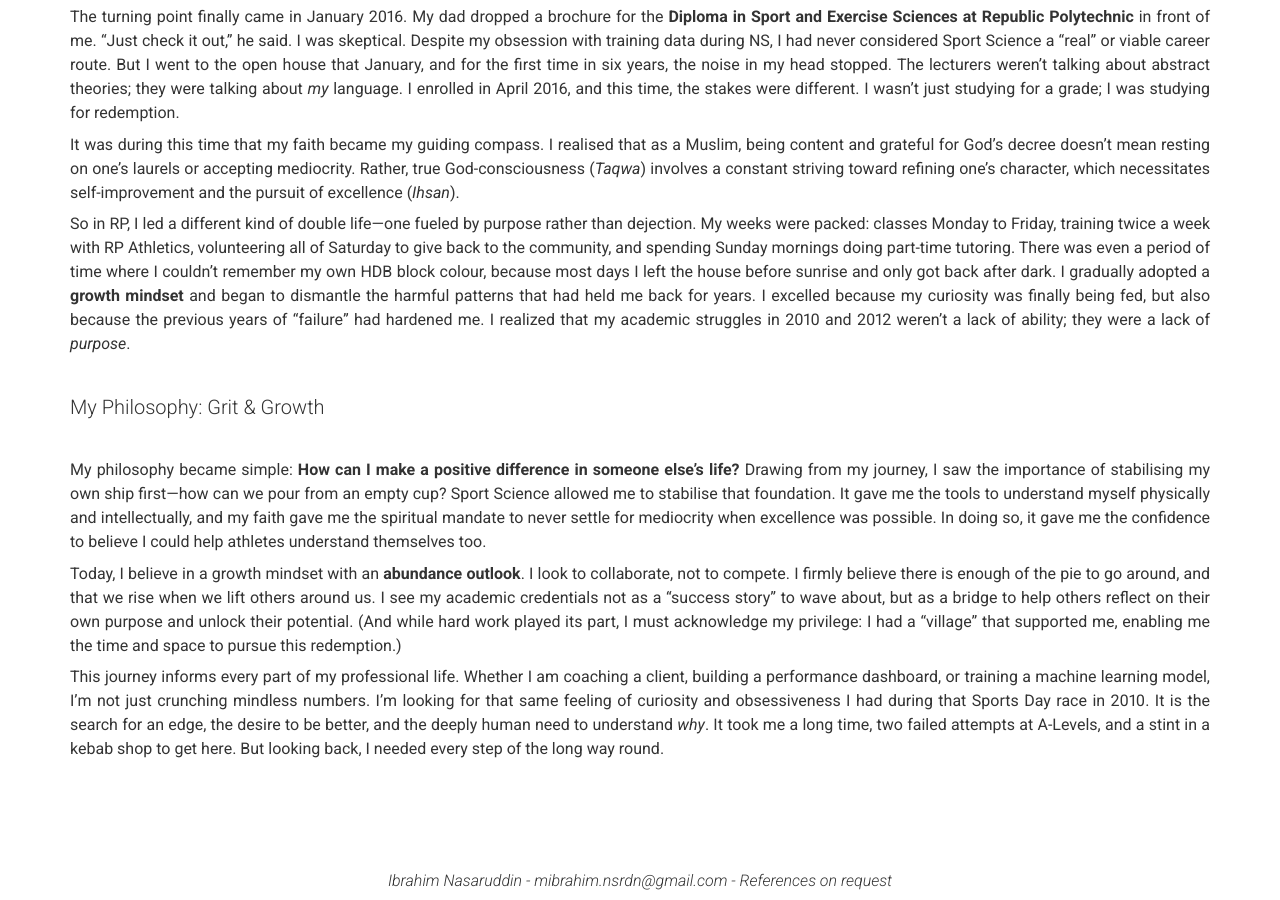
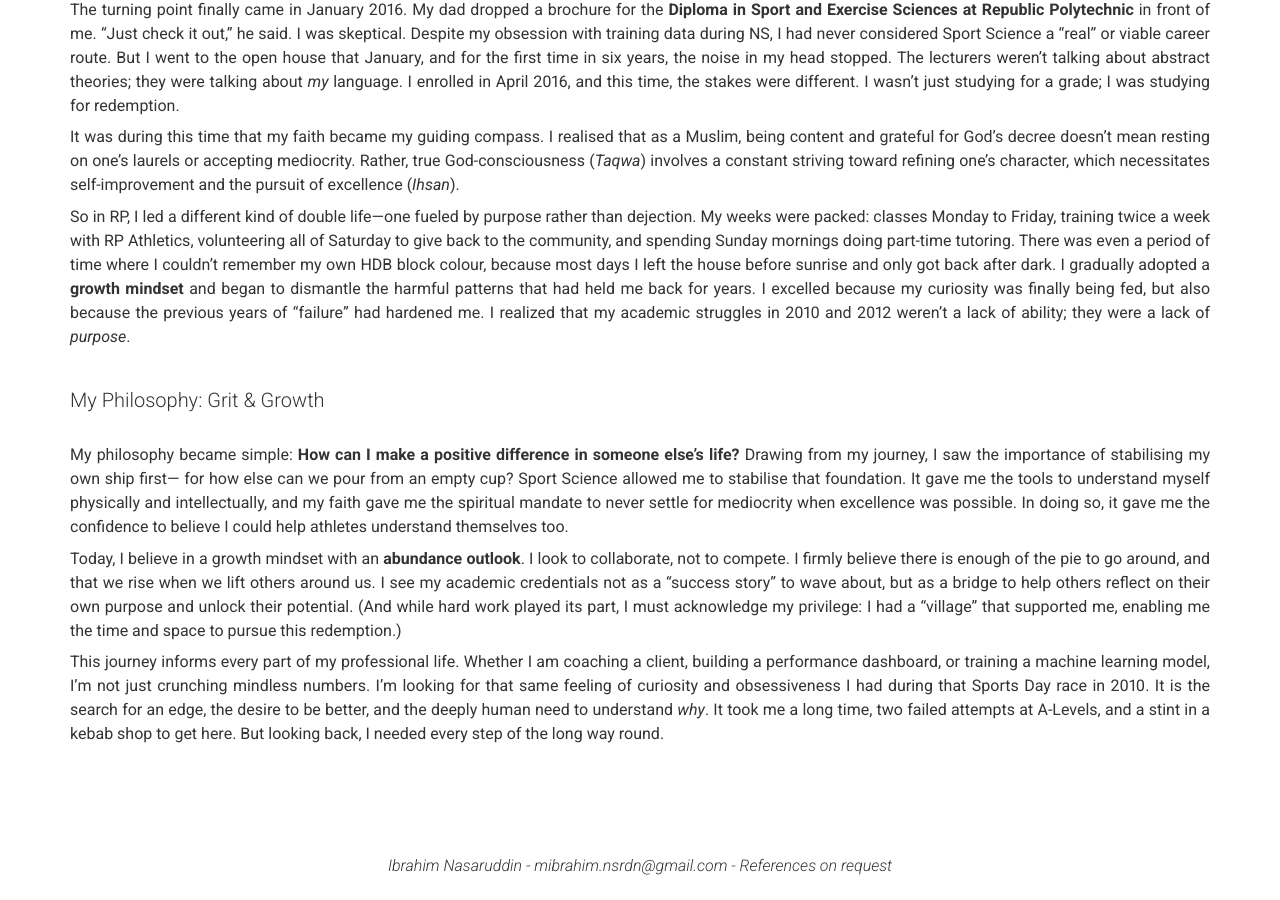
Before and after one commit to ibrahim-nasaruddin/ibrahim-nasaruddin.github.io, a Jekyll site: the page built from index.md, in a window 1280 px wide and 900 px high, scrolled down 8406 px. Built offline with Jekyll 4.4.1, drawn with Linux system fonts in a browser that asks for light colours; nearby versions of some CDN libraries; some of the changed text lies outside the part shown.

Commit message:
Fix typos and improve clarity in _config.yml

```diff
--- a/_config.yml
+++ b/_config.yml
@@ -269,12 +269,11 @@ content:
 
       My obsession with human performance didn’t start in a lab; it started on a track, almost by accident. During Sports Day, my “House” needed to fill a slot for the 100m race, and I was involuntarily signed up. I had no training and no expectations. But when the gun went off, I realised I had something. I crossed the finish line in second place, and that stunned me. That 12-second blur ignited a desire to understand *why* I was (relatively) fast, and how I could be faster. I spent hours dissecting low-quality YouTube clips of Asafa Powell, frame-by-frame, trying to understand how a human being could generate that kind of force.
 
-      I repeated my first year in 2011 and eventually sat for my A-Levels in 2012. But the result was a crushing, silent sort of failure. I didn’t do well enough to make it to university. It was the kind of moment that makes you question not just your intelligence, but your character. *Why couldn’t I make myself care?* Back then, I didn't have the tools to answer that. I simply retreated into a state of self-pity, victimizing myself and remaining blind to the harmful patterns in my behavior that were keeping me stagnant.
+      I repeated my first year in 2011 and eventually sat for my A-Levels in 2012. But the result was a crushing, silent sort of failure. I didn’t do well enough to make it to university. It was the kind of moment that makes you question not just your intelligence, but your character. *Why couldn’t I make myself care?* Back then, I didn't have the tools to answer that. I simply retreated into a state of self-pity, victimising myself and remaining blind to the harmful patterns in my behavior that were keeping me stagnant.
 
       <br>
       ## When peak curiosity led to peak performance
       <br>
-
       In 2013, I enlisted for National Service. This should have been a pause in my academic worries, but it actually became the incubator for my future…I just didn’t know it yet. You see, I was a scrawny kid who was about to become a police officer. The reality of patrolling the streets weighed on me; I wanted to cut a more physical figure, to be useful and capable. For the first time, I had a "Why" that was bigger than a report card. So, I turned to the only thing that made sense to me: data.
 
       I dove into articles underpinned by exercise physiology journals to understand hypertrophy and the best programmes for my build. I researched footwear biomechanics to keep myself on the road for 10Ks despite my flat feet. I started monitoring my heart rate with the intensity of a lab technician, training via zones rather than feel. On hindsight, I was already thinking like a sport scientist—using data as a lever to understand and enhance my own performance.
@@ -297,8 +296,7 @@ content:
       <br>
       ## My Philosophy: Grit & Growth
       <br>
-
-      My philosophy became simple: **How can I make a positive difference in someone else’s life?** Drawing from my journey, I saw the importance of stabilising my own ship first—how can we pour from an empty cup? Sport Science allowed me to stabilise that foundation. It gave me the tools to understand myself physically and intellectually, and my faith gave me the spiritual mandate to never settle for mediocrity when excellence was possible. In doing so, it gave me the confidence to believe I could help athletes understand themselves too.
+      My philosophy became simple: **How can I make a positive difference in someone else’s life?** Drawing from my journey, I saw the importance of stabilising my own ship first— for how else can we pour from an empty cup? Sport Science allowed me to stabilise that foundation. It gave me the tools to understand myself physically and intellectually, and my faith gave me the spiritual mandate to never settle for mediocrity when excellence was possible. In doing so, it gave me the confidence to believe I could help athletes understand themselves too.
 
       Today, I believe in a growth mindset with an **abundance outlook**. I look to collaborate, not to compete. I firmly believe there is enough of the pie to go around, and that we rise when we lift others around us. I see my academic credentials not as a "success story" to wave about, but as a bridge to help others reflect on their own purpose and unlock their potential. (And while hard work played its part, I must acknowledge my privilege: I had a "village" that supported me, enabling me the time and space to pursue this redemption.)
 
```
